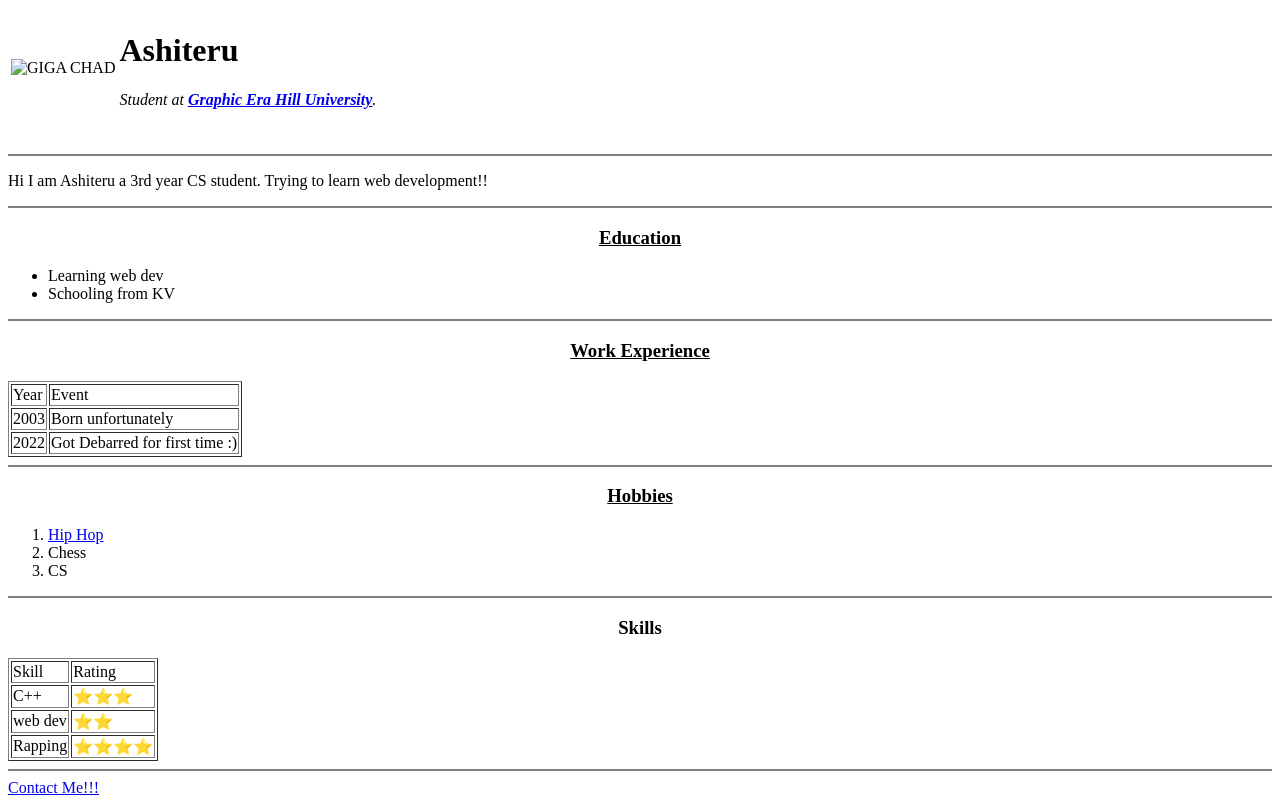
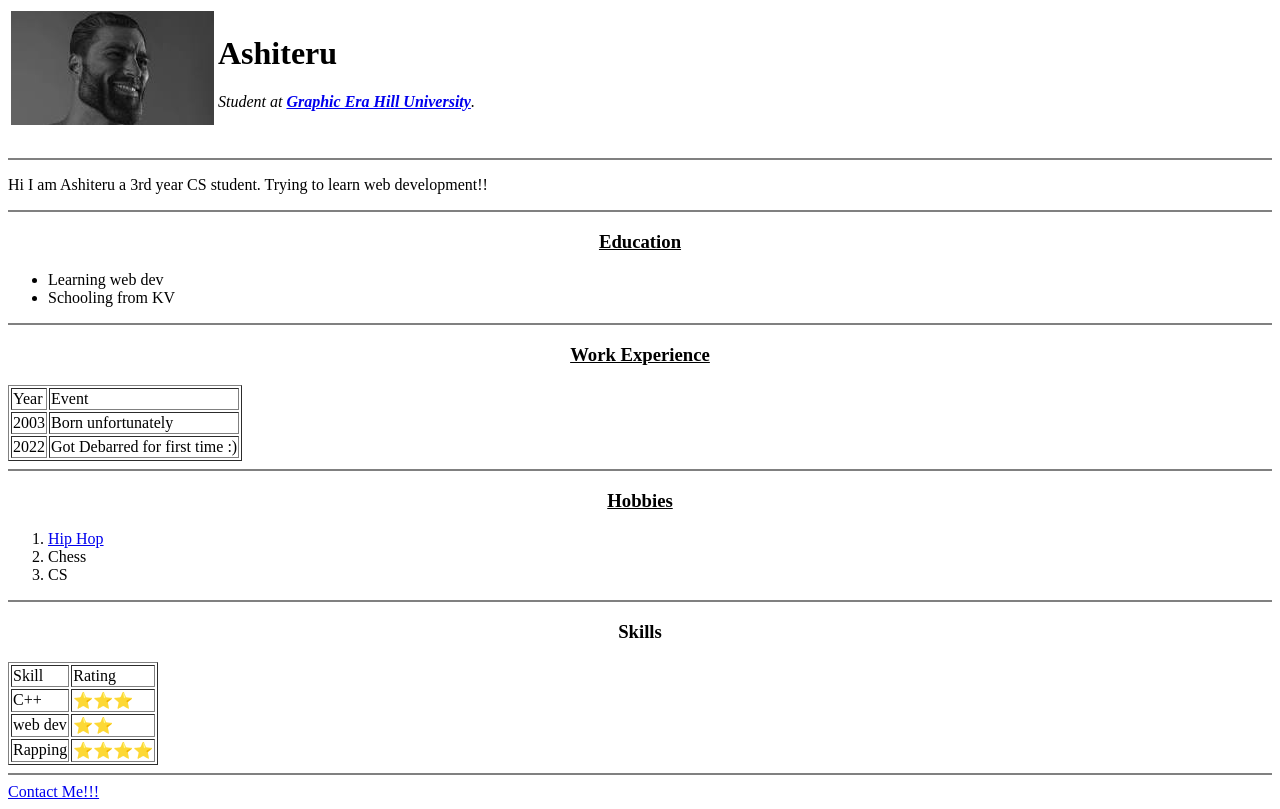
Before and after one commit to hitesh01kandpal/newcv, a plain HTML site: page index.html in a window 1280 px wide. Drawn offline with Linux system fonts and the light colour scheme; the site is published under a folder, as on GitHub Pages, so addresses that start at the root find nothing.

Commit message:
Update index.html

```diff
--- a/index.html
+++ b/index.html
@@ -8,7 +8,7 @@
   <body>
     <table>
       <tr>
-        <td><img src = "/download.jpeg" alt = "GIGA CHAD"></td>
+        <td><img src = "download.jpeg" alt = "GIGA CHAD"></td>
         <td><h1> Ashiteru</h1>
         <p><em>Student at <strong><a href="https://www.gehu.ac.in/content/gehu/en.html">Graphic Era Hill University</a></strong>.</em></p></td>
       </tr>
```
